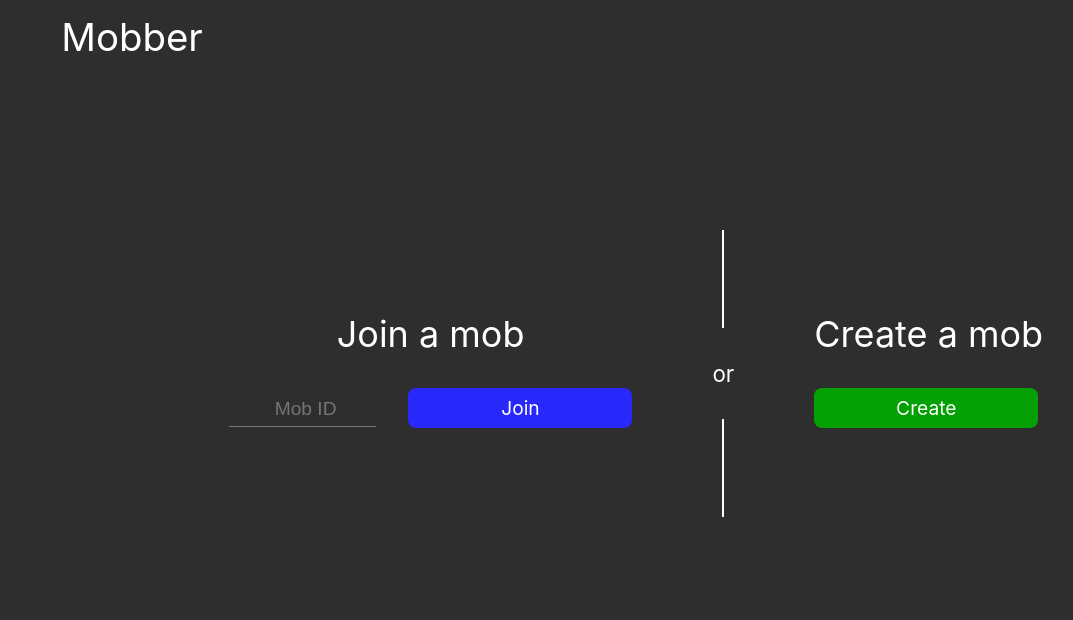
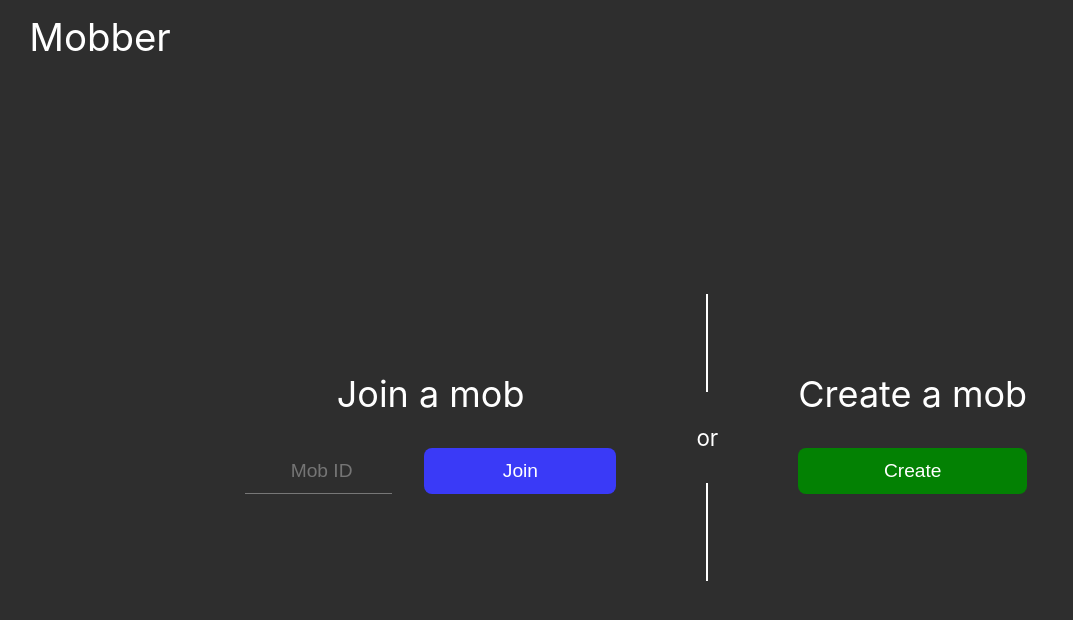
Before and after one commit to camleng/mobber, a React (Create React App) app: page / in a window 1280 px wide. Shown: the top 620 px of the page, without its empty margins (4-1077 px from the left). Built offline with nearby package versions, Linux system fonts and the light colour scheme.

Commit message:
feat: Make home page accessible #68

```diff
--- a/src/colors.scss
+++ b/src/colors.scss
@@ -3,8 +3,8 @@ $lightgray: #777;
 $darkgray: #2e2e2e;
 $black: #000;
 $white: #fff;
-$green: #04a004;
-$blue: #2828fa;
+$green: #038103;
+$blue: #3a3af7;
 $red: #ce2121;
 $yellow: #d4d400;
 $burntorange: #b67600;
--- a/src/components/Brand.jsx
+++ b/src/components/Brand.jsx
@@ -9,9 +9,9 @@ const Brand = () => {
     return (
         <div className='title-bar'>
             <div>
-                <div className='title' onClick={() => history.push('/')}>
+                <h1 className='title' onClick={() => history.push('/')}>
                     Mobber
-                </div>
+                </h1>
                 {mobId && <div className='mob-id'>Mob ID: {mobId}</div>}
             </div>
         </div>
--- a/src/components/Brand.scss
+++ b/src/components/Brand.scss
@@ -8,8 +8,6 @@
 
     > div {
         @include desktop {
-            margin-top: 0.5rem;
-            margin-left: 2rem;
             width: 11rem;
         }
 
@@ -19,7 +17,9 @@
 
         .title {
             font-size: 2.4rem;
+            font-weight: 400;
             line-height: 0.7;
+            margin: 0.5rem 0 0 0;
             cursor: pointer;
         }
 
--- a/src/components/Home.jsx
+++ b/src/components/Home.jsx
@@ -20,12 +20,17 @@ const Home = () => {
     };
 
     const handleKeyPress = (e) => {
-        if (e.key === strings.keyboardKeys.enter) joinMob();
+        if (e.key === strings.keyboardKeys.enter && mobId.length === 6) joinMob();
     };
 
     return (
         <>
-            <div className='container'>
+            <ul className='skip-links'>
+                <li>
+                    <a href='#main-content'>Skip to main content</a>
+                </li>
+            </ul>
+            <div className='container' id='main-content'>
                 <div className='join-mob'>
                     <label>Join a mob</label>
                     <div>
@@ -33,7 +38,8 @@ const Home = () => {
                             placeholder='Mob ID'
                             onChange={(e) => setMobId(e.target.value)}
                             onKeyPress={handleKeyPress}
-                            value={mobId}></input>
+                            value={mobId}
+                            title='Mob ID'></input>
                         <RoundedRect title='Join' className='join' onClick={joinMob} />
                     </div>
                 </div>
--- a/src/components/Home.scss
+++ b/src/components/Home.scss
@@ -20,7 +20,7 @@
     flex-direction: column;
 
     div {
-        margin-top: 1rem;
+        margin-top: 2rem;
         display: flex;
         flex-direction: column;
 
@@ -35,7 +35,7 @@
             border-bottom: 1px solid $lightgray;
             padding-left: 0.5rem;
             font-size: 1.2rem;
-            height: 2rem;
+            height: 2.6rem;
 
             @include desktop {
                 margin-right: 2rem;
@@ -43,7 +43,8 @@
             }
 
             &:focus {
-                outline: none;
+                border: 1px solid $lightgray;
+                border-radius: 0.5rem;
             }
         }
     }
@@ -53,9 +54,11 @@
         display: flex;
         justify-content: center;
         font-size: 1.2rem;
+        margin-top: 2rem;
 
         @include desktop {
             width: 12rem;
+            margin-top: 0;
         }
     }
 }
@@ -63,9 +66,15 @@
 .create-mob {
     display: flex;
     flex-direction: column;
+    align-items: center;
 
     div {
-        margin-top: 1rem;
+        margin-top: 2rem;
+        width: 100%;
+
+        button {
+            width: 100%;
+        }
     }
 }
 
@@ -132,3 +141,22 @@ label {
         }
     }
 }
+
+.skip-links {
+    list-style: none;
+
+    a {
+        padding: 0.5rem 0.75rem;
+        position: absolute;
+        top: -3rem;
+        left: 2rem;
+        text-decoration: none;
+        color: $black;
+        background-color: white;
+        border: none;
+
+        &:focus {
+            top: 0;
+        }
+    }
+}
--- a/src/components/Mob.scss
+++ b/src/components/Mob.scss
@@ -4,7 +4,7 @@
     display: flex;
     justify-content: center;
 
-    div {
+    button {
         margin-top: 1rem;
         width: 100%;
         line-height: 1rem;
--- a/src/components/shared/RoundedRect.jsx
+++ b/src/components/shared/RoundedRect.jsx
@@ -3,9 +3,9 @@ import './RoundedRect.scss';
 
 const RoundedRect = ({ title, className, onClick, children, onKeyUp }) => {
     return (
-        <div className={`rounded-rect ${className}`} onClick={onClick}>
+        <button className={`rounded-rect ${className}`} onClick={onClick}>
             {children || title}
-        </div>
+        </button>
     );
 };
 
--- a/src/components/shared/RoundedRect.scss
+++ b/src/components/shared/RoundedRect.scss
@@ -1,6 +1,11 @@
+@import "../../colors.scss";
+
 .rounded-rect {
-    padding: 0.5rem 1rem;
+    color: $white;
+    border: none;
+    padding: 0.75rem 1rem;
     text-align: center;
     border-radius: 0.5rem;
     cursor: pointer;
+    font-size: 1.2rem;
 }
```
